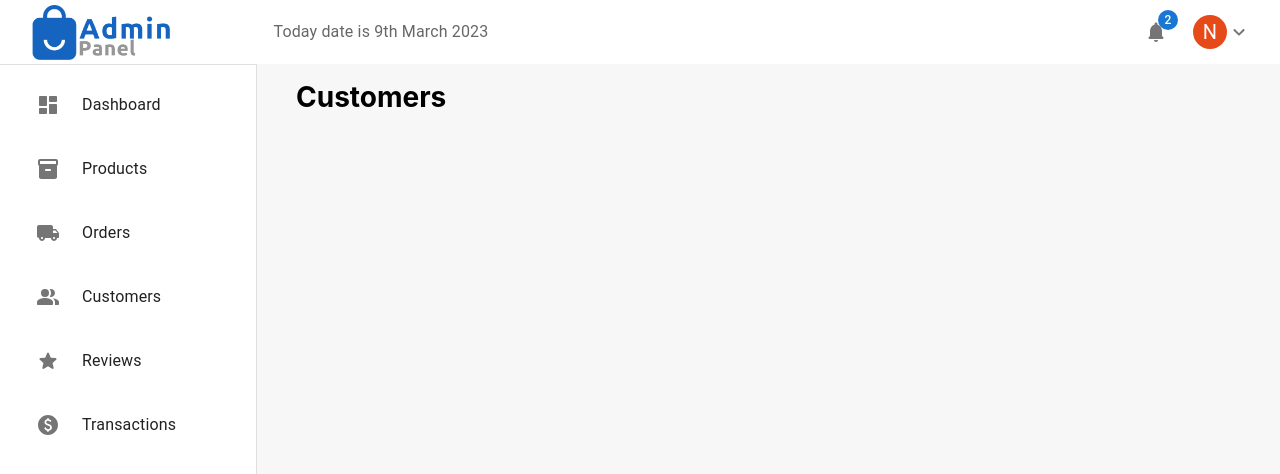
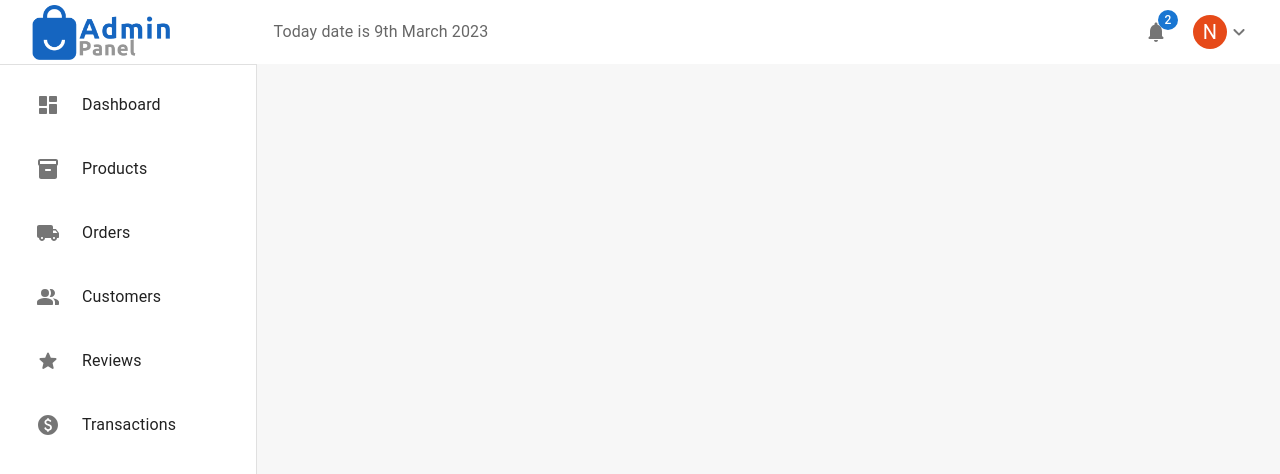
Before and after one commit to alee-anwar/Nakamura-Super-Store, a React (Create React App) app in the folder admin/: page /customers in a window 1280 px wide. Shown: the top 474 px of the page. Built offline with nearby package versions, Linux system fonts and the light colour scheme.

Commit message:
Update Customers.js

```diff
--- a/admin/src/pages/Customers.js
+++ b/admin/src/pages/Customers.js
@@ -1,11 +1,12 @@
-import { Grid } from "@mui/material";
+import { Grid, Typography } from "@mui/material";
 import React from "react";
-import { titleStyle } from "../pages/Style/titleStyle";
 
 const Customers = () => {
   return (
-    <Grid item xs={8} style={titleStyle.title}>
-      Customers
+    <Grid item xs={8}>
+      {/* <Typography variant="h5" pt={10} pl={5}>
+        Customers
+      </Typography> */}
     </Grid>
   );
 };
```
